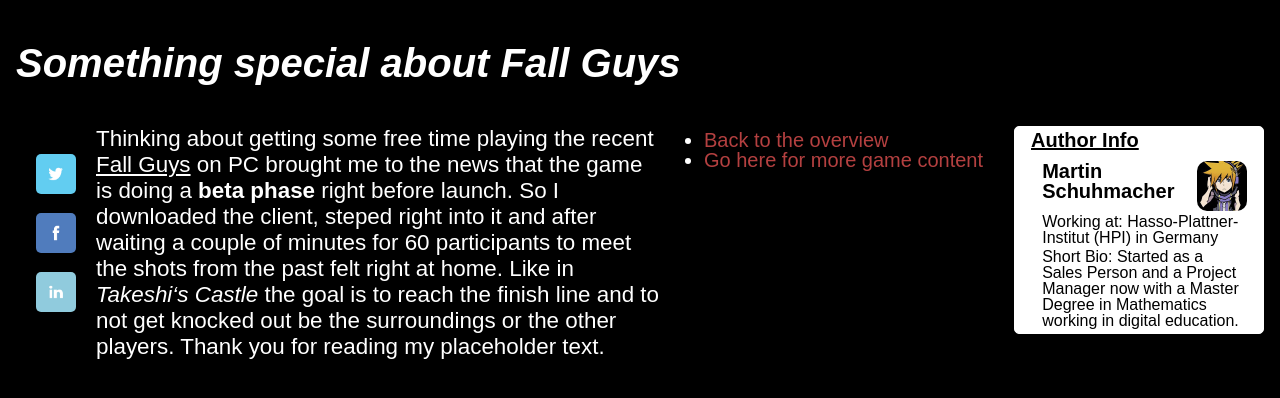
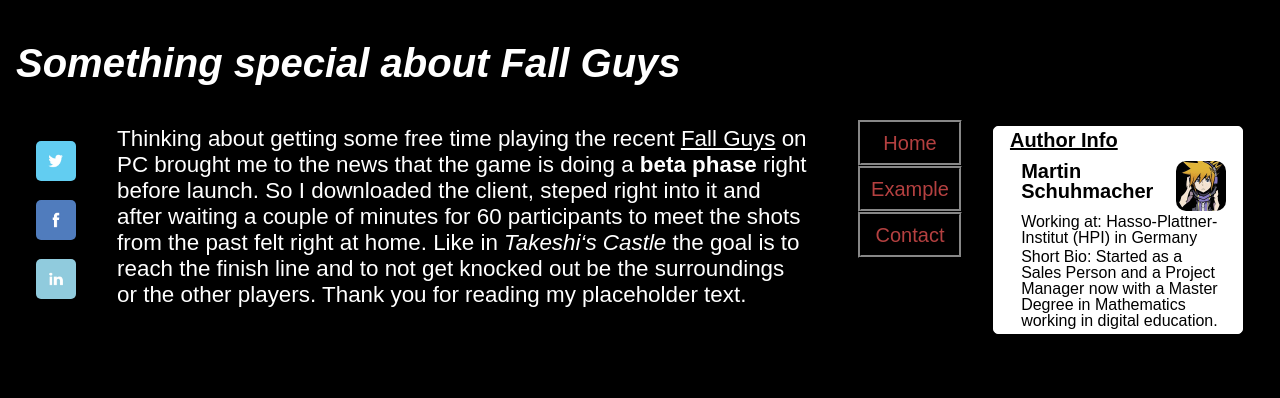
Before and after one commit to MartinSchuhmacher/udacity-1-blog-project-beginner-level, a plain HTML site: page blogPost.html in a window 1280 px wide. Drawn offline with Linux system fonts and the light colour scheme.

Commit message:
part 4 adding nav bar

```diff
--- a/blogPost.html
+++ b/blogPost.html
@@ -18,11 +18,14 @@
                     Thinking about getting some free time playing the recent <ins>Fall Guys</ins> on PC brought me to the news that the game is doing a <b>beta phase</b> right before launch. So I downloaded the client, steped right into it and after waiting a couple of minutes for 60 participants to meet the shots from the past felt right at home. Like in <i>Takeshi‘s Castle</i> the goal is to reach the finish line and to not get knocked out be the surroundings or the other players. Thank you for reading my placeholder text.
                 </section>
                 <ul class="blog-ul">
-                    <li>
-                        <a href="index.html">Back to the overview</a>
+                    <li class="blog-li">
+                        <a href="index.html">Home</a>
                     </li>
-                    <li>
-                        <a href="https:nintendo-online.de">Go here for more game content</a>
+                    <li class="blog-li">
+                        <a href="blogPost.html">Example</a>
+                    </li>
+                    <li class="blog-li">
+                        <a href="subscribeForm.html">Contact</a>
                     </li>
                 </ul>
                 <section class="author-area-blog">
--- a/css/main.css
+++ b/css/main.css
@@ -20,12 +20,6 @@ html {
     box-sizing: inherit;
 }
 
-a,
-a:visited {
-    text-decoration: none;
-    color: #b44040;
-}
-
 h1 {
     font-style: oblique;
 }
--- a/css/mainBlog.css
+++ b/css/mainBlog.css
@@ -65,6 +65,10 @@ main.blog-main {
     margin: 0 0 0 0.7rem;
 }
 
+ul.blog-ul {
+    padding: 10px 10px 10px 30px;
+}
+
 @media(min-width: 700px) {
     main.blog-main {
         grid-column: 2 / 3;
@@ -73,6 +77,12 @@ main.blog-main {
 
     .author-area-blog {
         max-width: 830px;
+    }
+}
+
+@media(max-width: 1199px) {
+    li.blog-li {
+        float: left;
     }
 }
 
@@ -91,10 +101,6 @@ main.blog-main {
     .blog-text-area {
         margin: 1rem 0 0 0;
         max-width: 690px;
-    }
-
-    ul.blog-ul {
-        min-width: 350px;
     }
 
     .author-area-blog {
--- a/css/nav.css
+++ b/css/nav.css
@@ -11,11 +11,45 @@ nav.subscribe-nav {
     grid-row: 2 / 3;
 }
 
+ul {
+    list-style-type: none;
+    margin: 0;
+    padding: 10px 10px 10px 0;
+    overflow: hidden;
+    background-color: #000;
+}
+
+li a {
+    display: block;
+    color: #b44040;
+    text-align: center;
+    padding: 10px 10px 10px 10px;
+    text-decoration: none;
+    border-style: ridge;
+    border-color: #333;
+}
+
+li a:hover {
+    background-color: #333;
+}
+
+@media(max-width: 699px) {
+    li {
+        float: left;
+    }
+}
+
 @media(min-width: 700px) {
     nav.home-nav {
         grid-column: 1 / 2;
         grid-row: 3 / 4;
         line-height: 1.0;
+    }
+}
+
+@media(max-width: 1099px) {
+    li.subscribe-li {
+        float: left;
     }
 }
 
```
Also changed, not shown: index.html (+7 -2 lines), subscribeForm.html (+8 -3 lines).
